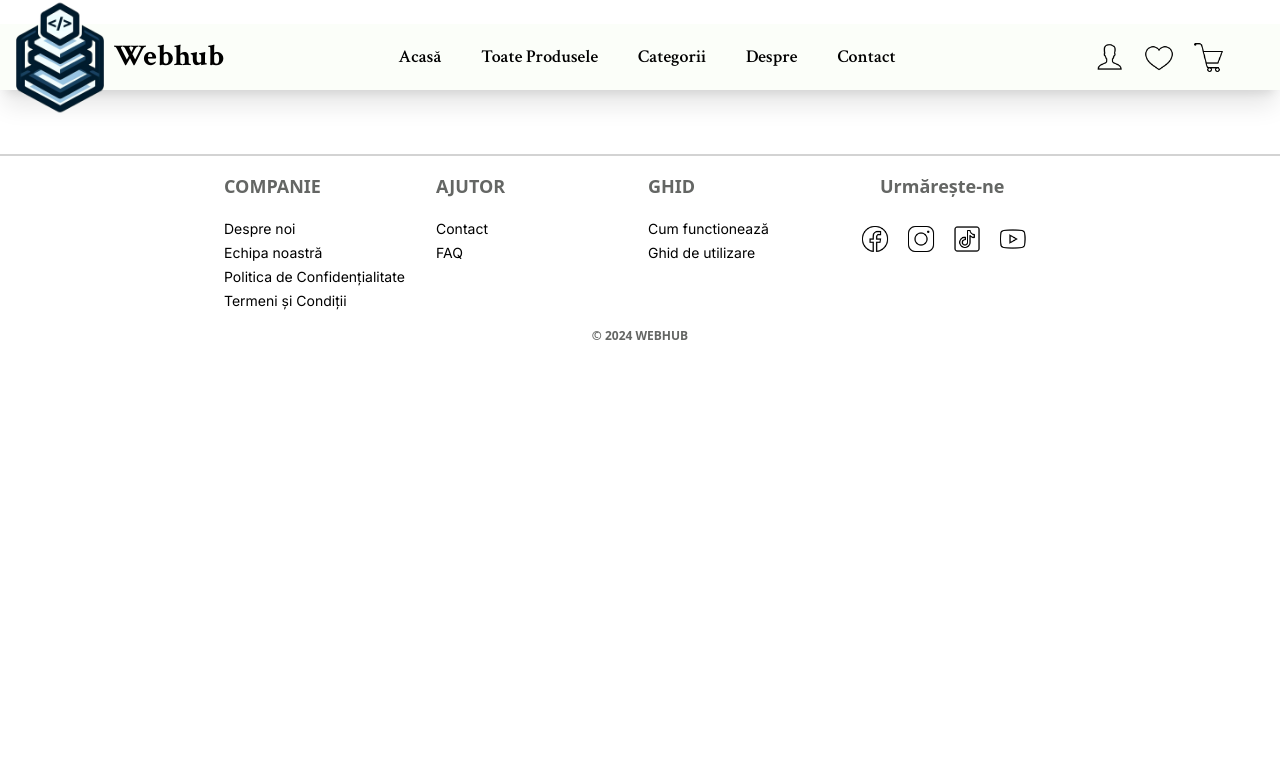
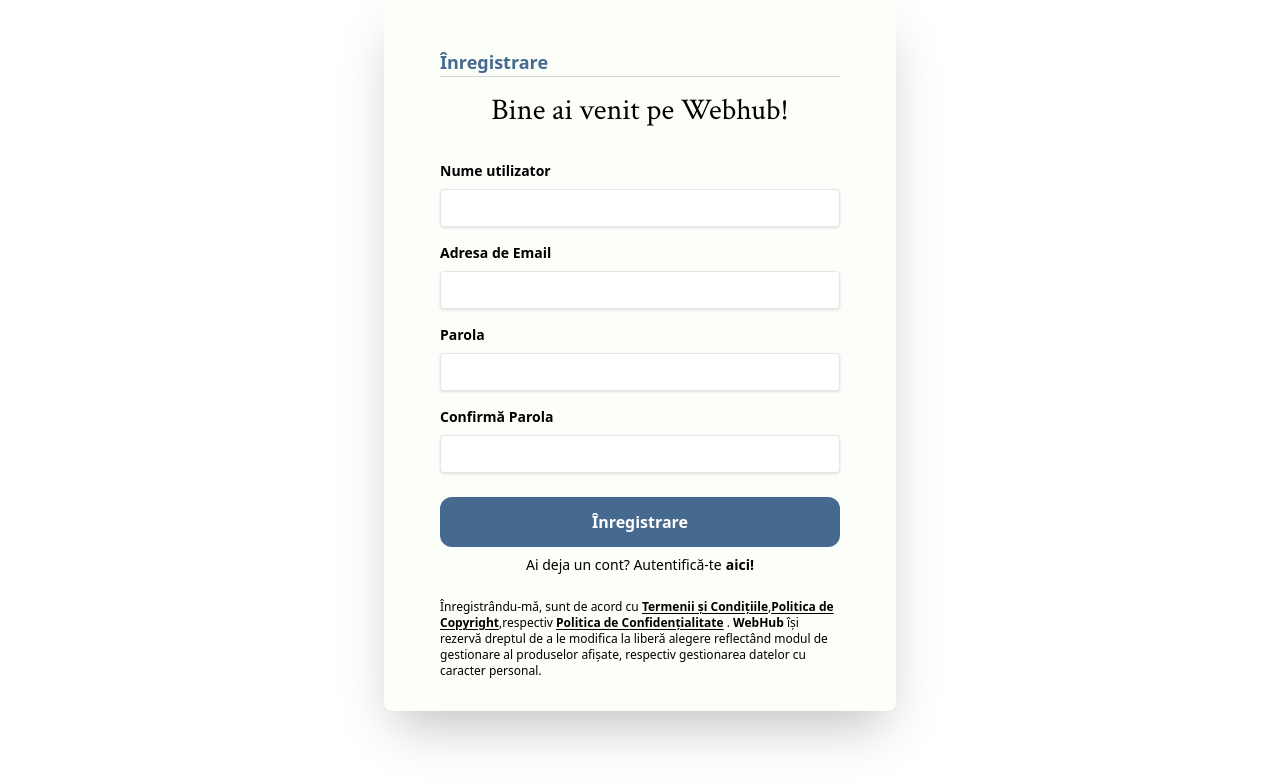
Before and after one commit to matei-george/licenta, a React (Vite) app in the folder frontend/: page / in a window 1280 px wide. Shown: the top 784 px of the page. Built offline with nearby package versions, Linux system fonts and the light colour scheme.

Commit message:
Create login page

```diff
--- a/frontend/src/App.jsx
+++ b/frontend/src/App.jsx
@@ -1,13 +1,11 @@
 // eslint-disable-next-line no-unused-vars
 import React from "react";
-import { Navbar } from "./Components/Navbar/Navbar";
-import { Footer } from "./Components/Footer/Footer";
+import { Login } from "./Pages/Login/Login";
 
 export default function App() {
    return (
       <div>
-         <Navbar />
-         <Footer />
+         <Login />
       </div>
    );
 }
--- a/frontend/src/Pages/Login/Login.css
+++ b/frontend/src/Pages/Login/Login.css
@@ -0,0 +1,56 @@
+.login-register-card {
+   background-color: var(--modal-bg);
+}
+.register-text {
+   color: var(--accent-3);
+   border-bottom: 1px solid lightgray;
+}
+.title {
+   font-family: var(--crimson);
+}
+
+.here-link:link,
+.here-link:visited,
+.here-link:active {
+   color: black;
+}
+
+.here-link:hover {
+   color: var(--accent-3);
+}
+
+/* Login Button */
+.login-cta {
+   z-index: 1;
+   width: 100%;
+   height: 50px;
+   border-radius: 12px;
+   border: none;
+   background-color: var(--accent-3);
+   font-weight: 500;
+   transition: all 300ms;
+   position: relative;
+}
+.login-cta:hover {
+   color: var(--accent-3);
+   cursor: pointer;
+}
+.login-cta::before {
+   z-index: -1;
+   position: absolute;
+   content: "";
+   border-radius: 12px;
+   width: 0%;
+   height: 100%;
+   top: 0;
+   right: 150px;
+   transition: all 300ms;
+}
+
+.login-cta:hover::before {
+   top: 0;
+   right: -1px;
+   width: 101%;
+   background-color: var(--modal-bg);
+   transition: all 300ms;
+}
--- a/frontend/src/Pages/Login/Login.jsx
+++ b/frontend/src/Pages/Login/Login.jsx
@@ -0,0 +1,86 @@
+// eslint-disable-next-line no-unused-vars
+import React from "react";
+import "../../shared.css";
+import "./Login.css";
+/**
+ * TODO
+ * [] > Rute pentru linkuri
+ * [] > Cleanup, daca e nevoie
+ */
+export const Login = () => {
+   return (
+      <div className="max-w-lg mx-auto p-8 pb-4 login-register-card rounded-lg overflow-hidden shadow-2xl">
+         <div className="px-6 py-4">
+            <p className="text-left text-lg  mb-4 font-bold register-text">Înregistrare</p>
+            <h2 className="text-center text-3xl mb-8 title">Bine ai venit pe Webhub!</h2>
+            <div className="mb-4">
+               <label htmlFor="username" className="block text-sm font-semibold mb-2">
+                  Nume utilizator
+               </label>
+               <input
+                  type="text"
+                  id="username"
+                  className="block w-full px-3 py-2 border rounded shadow appearance-none  leading-tight focus:outline-none focus:shadow-outline"
+               />
+            </div>
+            <div className="mb-4">
+               <label htmlFor="email" className="block text-sm font-semibold mb-2">
+                  Adresa de Email
+               </label>
+               <input type="email" id="email" className="block w-full px-3 py-2 border rounded shadow appearance-none leading-tight focus:outline-none focus:shadow-outline" />
+            </div>
+            <div className="mb-4">
+               <label htmlFor="password" className="block text-sm font-semibold mb-2">
+                  Parola
+               </label>
+               <input
+                  type="password"
+                  id="password"
+                  className="block w-full px-3 py-2 border rounded shadow appearance-none leading-tight focus:outline-none focus:shadow-outline"
+               />
+            </div>
+            <div className="mb-6">
+               <label htmlFor="password" className="block text-sm font-semibold mb-2">
+                  Confirmă Parola
+               </label>
+               <input
+                  type="password"
+                  id="password"
+                  className="block w-full px-3 py-2 border rounded shadow appearance-none leading-tight focus:outline-none focus:shadow-outline"
+               />
+            </div>
+            <div className="flex items-center mb-2">
+               <button className=" text-white font-bold py-2 px-4 focus:outline-none focus:shadow-outline login-cta" type="button">
+                  Înregistrare
+               </button>
+            </div>
+            <div>
+               <p className="text-center text-sm mb-6">
+                  Ai deja un cont? Autentifică-te
+                  <a href="#" className="font-bold ml-1 here-link">
+                     aici!
+                  </a>
+               </p>
+            </div>
+            <div>
+               <p className="text-left text-xs">
+                  Înregistrându-mă, sunt de acord cu{" "}
+                  <a href="#" className="font-semibold underline underline-offset-2 here-link">
+                     Termenii și Condițiile
+                  </a>
+                  ,
+                  <a href="#" className="font-semibold underline underline-offset-2 here-link">
+                     Politica de Copyright
+                  </a>
+                  ,respectiv{" "}
+                  <a href="#" className="font-semibold underline underline-offset-2 here-link">
+                     Politica de Confidențialitate
+                  </a>{" "}
+                  . <span className="font-bold">WebHub</span> își rezervă dreptul de a le modifica la liberă alegere reflectând modul de gestionare al produselor afișate,
+                  respectiv gestionarea datelor cu caracter personal.
+               </p>
+            </div>
+         </div>
+      </div>
+   );
+};
```
